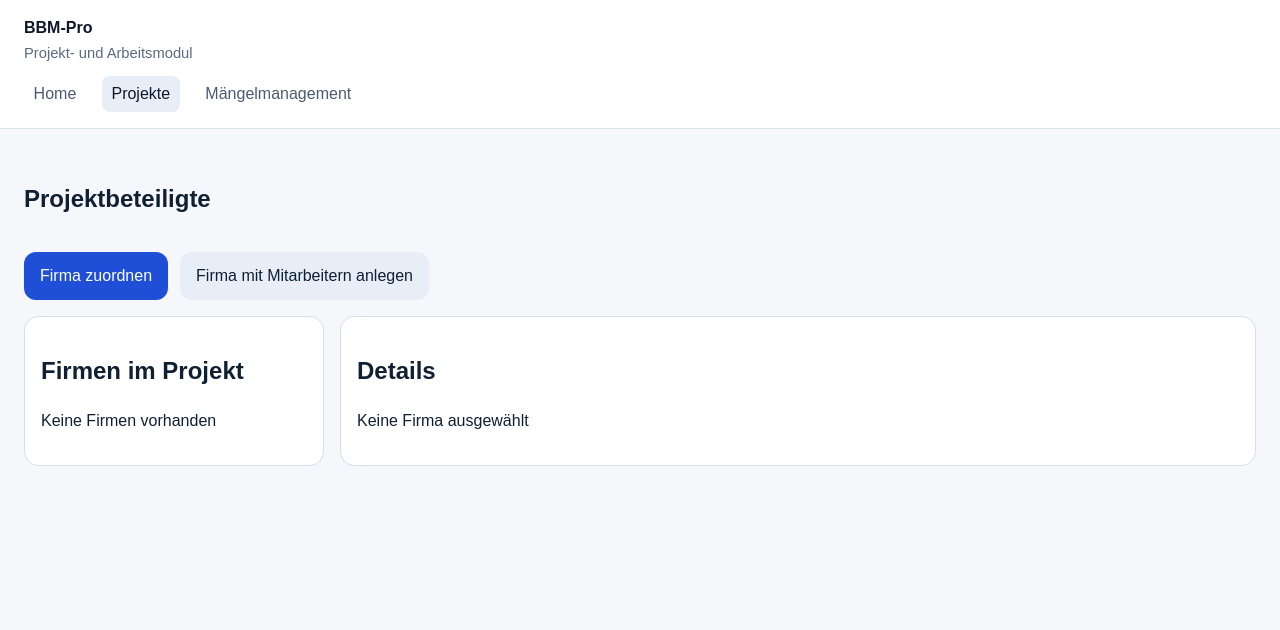
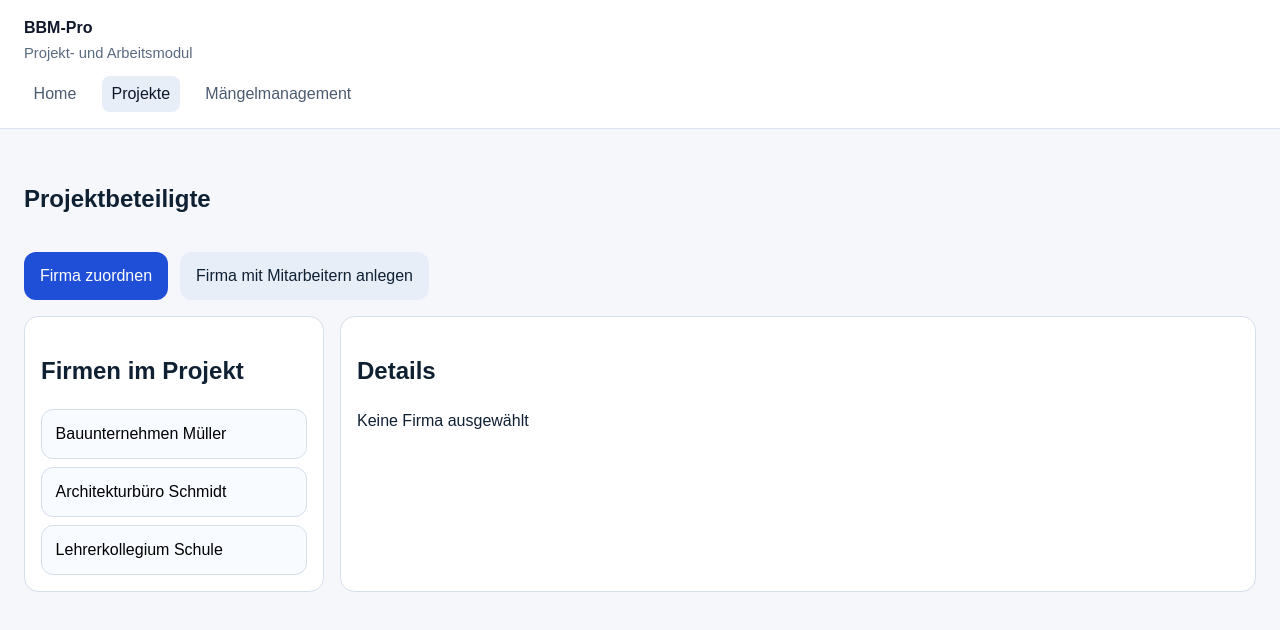
Before and after one commit to SteffenBandholt/BBM-Pro, a React (Vite) app: page /projects/1/participants in a window 1280 px wide. Shown: the top 630 px of the page. Built offline with nearby package versions, Linux system fonts and the light colour scheme.

Commit message:
Add interactive project participants page prototype

```diff
--- a/src/modules/projectParticipants/pages/ProjectParticipantsPage.jsx
+++ b/src/modules/projectParticipants/pages/ProjectParticipantsPage.jsx
@@ -1,4 +1,32 @@
+import { useState } from 'react';
+
+const fakeFirms = [
+  {
+    id: 1,
+    name: 'Bauunternehmen Müller',
+    type: 'global',
+    employees: [
+      { id: 1, name: 'Max Müller', role: 'Bauleiter' },
+      { id: 2, name: 'Anna Becker', role: 'Polier' },
+    ],
+  },
+  {
+    id: 2,
+    name: 'Architekturbüro Schmidt',
+    type: 'global',
+    employees: [{ id: 3, name: 'Thomas Schmidt', role: 'Architekt' }],
+  },
+  {
+    id: 3,
+    name: 'Lehrerkollegium Schule',
+    type: 'project',
+    employees: [{ id: 4, name: 'Frau Meier', role: 'Lehrerin' }],
+  },
+];
+
 export default function ProjectParticipantsPage() {
+  const [selectedFirm, setSelectedFirm] = useState(null);
+
   return (
     <section className="project-participants">
       <h1>Projektbeteiligte</h1>
@@ -15,12 +43,49 @@ export default function ProjectParticipantsPage() {
       <div className="project-participants__layout">
         <section className="project-participants__panel">
           <h2>Firmen im Projekt</h2>
-          <p>Keine Firmen vorhanden</p>
+          <ul className="project-participants__list">
+            {fakeFirms.map((firm) => (
+              <li key={firm.id}>
+                <button
+                  type="button"
+                  className={
+                    selectedFirm?.id === firm.id
+                      ? 'project-participants__firm-button project-participants__firm-button--active'
+                      : 'project-participants__firm-button'
+                  }
+                  onClick={() => setSelectedFirm(firm)}
+                >
+                  {firm.name}
+                </button>
+              </li>
+            ))}
+          </ul>
         </section>
 
         <section className="project-participants__panel">
           <h2>Details</h2>
-          <p>Keine Firma ausgewählt</p>
+          {!selectedFirm ? (
+            <p>Keine Firma ausgewählt</p>
+          ) : (
+            <>
+              <div className="project-participants__card">
+                <p className="project-participants__label">Visitenkarte</p>
+                <p>{selectedFirm.name}</p>
+                <p>Typ: {selectedFirm.type === 'global' ? 'global' : 'projektfirma'}</p>
+              </div>
+
+              <div>
+                <p className="project-participants__label">Mitarbeiter</p>
+                <ul className="project-participants__employees">
+                  {selectedFirm.employees.map((employee) => (
+                    <li key={employee.id}>
+                      {employee.name} - {employee.role}
+                    </li>
+                  ))}
+                </ul>
+              </div>
+            </>
+          )}
         </section>
       </div>
     </section>
--- a/src/styles/global.css
+++ b/src/styles/global.css
@@ -335,6 +335,46 @@ a {
   padding: 1rem;
 }
 
+.project-participants__list,
+.project-participants__employees {
+  list-style: none;
+  padding: 0;
+  margin: 0;
+  display: grid;
+  gap: 0.5rem;
+}
+
+.project-participants__firm-button {
+  width: 100%;
+  text-align: left;
+  border: 1px solid #d6deea;
+  border-radius: 0.75rem;
+  background: #f8fbff;
+  padding: 0.75rem 0.85rem;
+  cursor: pointer;
+  font: inherit;
+}
+
+.project-participants__firm-button--active {
+  background: #e7eef8;
+  border-color: #1f4fd6;
+  font-weight: 700;
+}
+
+.project-participants__card {
+  border: 1px solid #d6deea;
+  border-radius: 0.75rem;
+  background: #f8fbff;
+  padding: 0.85rem;
+  margin-bottom: 1rem;
+}
+
+.project-participants__label {
+  margin: 0 0 0.4rem;
+  color: #5a6a80;
+  font-size: 0.92rem;
+}
+
 .defects-list {
   display: grid;
   gap: 0.75rem;
```
